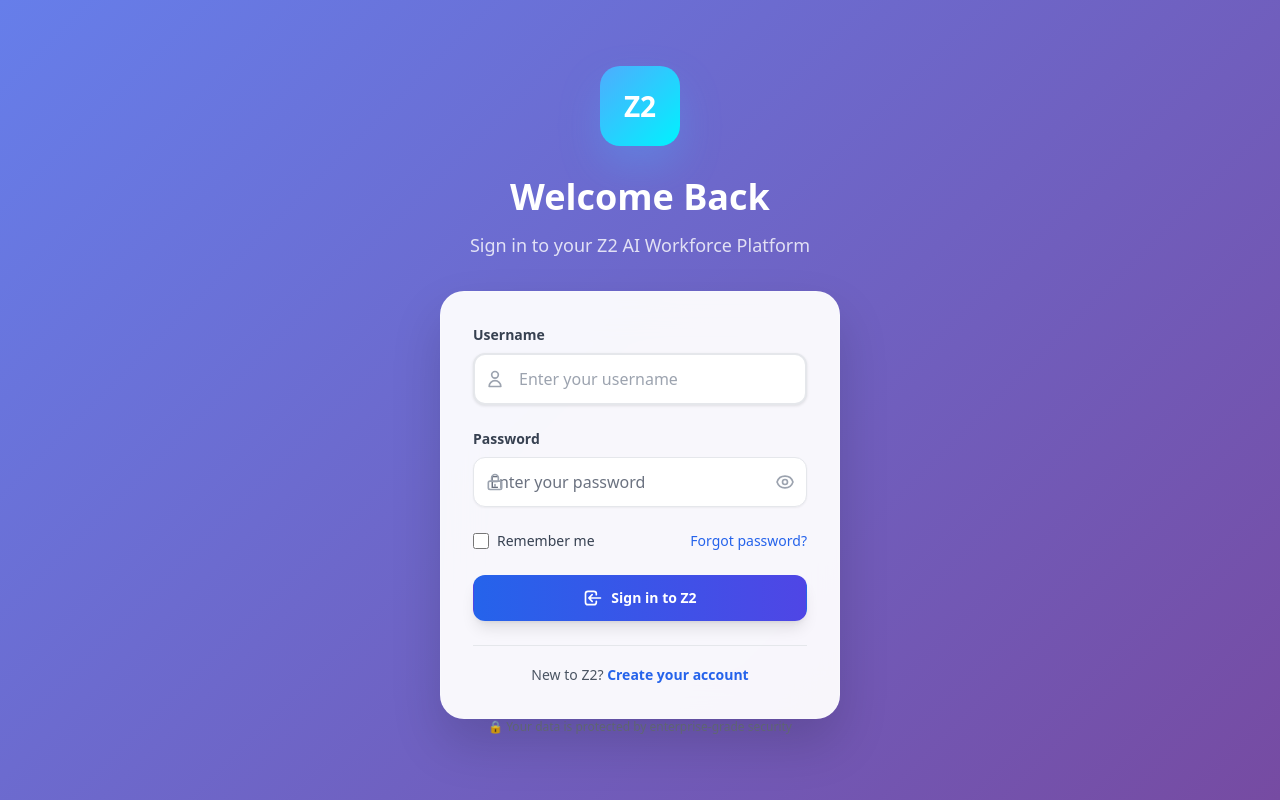
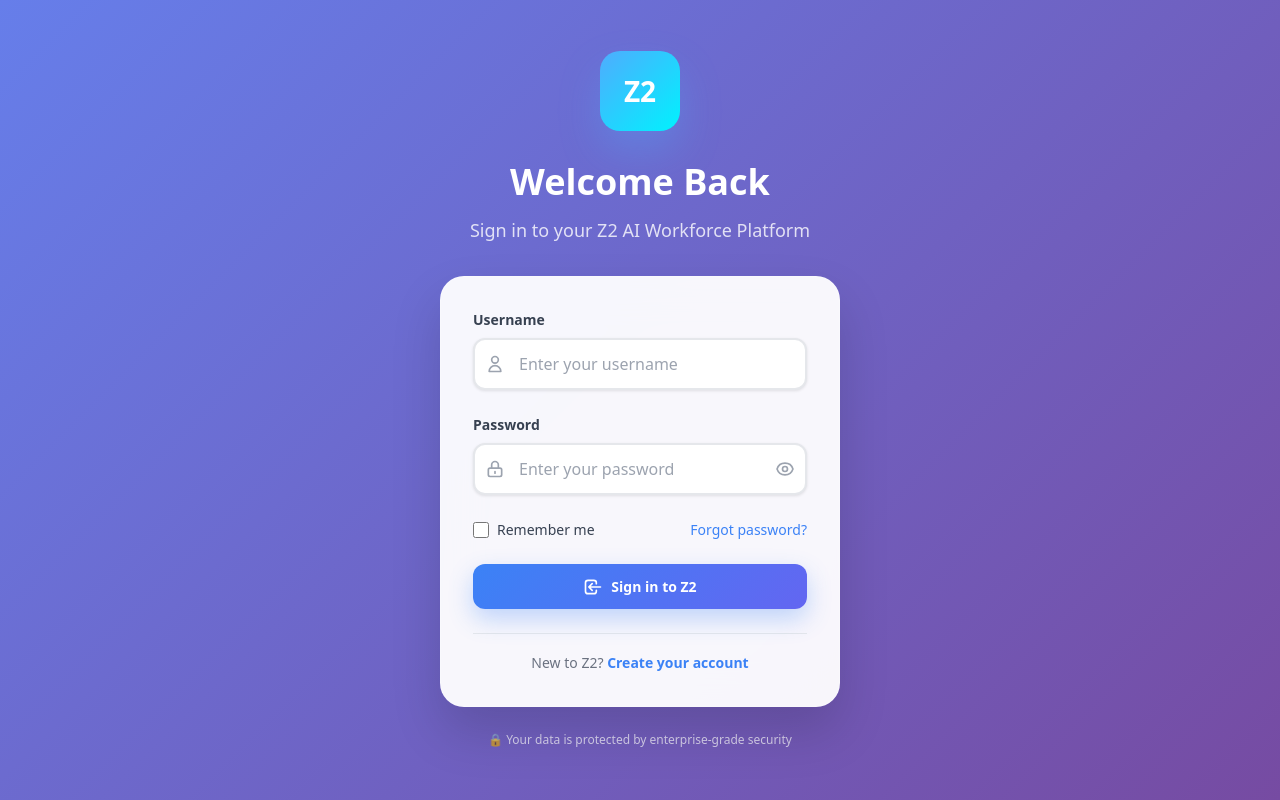
Before and after one commit to Arcane-Fly/Z2, a React (Vite) app in the folder frontend/: page /auth in a window 1280 px wide. Built offline with nearby package versions, Linux system fonts and the light colour scheme; no server answers.

Commit message:
Fix LoginForm rendering issues by converting to consistent inline styles
Co-authored-by: GaryOcean428 <81794144+GaryOcean428@users.noreply.github.com>

```diff
--- a/frontend/src/components/LoginForm.tsx
+++ b/frontend/src/components/LoginForm.tsx
@@ -179,8 +179,8 @@ export function LoginForm({ onSuccess, onSwitchToRegister }: LoginFormProps): JS
                   value={formData.username}
                   onChange={handleChange}
                   disabled={isLoading}
-                  onFocus={(e) => e.target.style.borderColor = '#3b82f6'}
-                  onBlur={(e) => e.target.style.borderColor = '#e5e7eb'}
+                  onFocus={(e) => (e.target as HTMLInputElement).style.borderColor = '#3b82f6'}
+                  onBlur={(e) => (e.target as HTMLInputElement).style.borderColor = '#e5e7eb'}
                 />
                 <div style={{
                   position: 'absolute',
@@ -198,39 +198,84 @@ export function LoginForm({ onSuccess, onSwitchToRegister }: LoginFormProps): JS
 
             {/* Password Field */}
             <div>
-              <label htmlFor="password" className="block text-sm font-semibold text-gray-700 mb-2">
+              <label htmlFor="password" style={{
+                display: 'block',
+                fontSize: '14px',
+                fontWeight: '600',
+                color: '#374151',
+                marginBottom: '8px',
+                fontFamily: 'system-ui, -apple-system, sans-serif'
+              }}>
                 Password
               </label>
-              <div className="relative">
+              <div style={{ position: 'relative' }}>
                 <input
                   id="password"
                   name="password"
                   type={showPassword ? 'text' : 'password'}
                   autoComplete="current-password"
                   required
-                  className="block w-full px-4 py-3 pr-12 bg-white border border-gray-200 rounded-xl text-gray-900 placeholder-gray-500 focus:outline-none focus:ring-2 focus:ring-blue-500 focus:border-transparent transition-all duration-200 shadow-sm hover:shadow-md"
+                  style={{
+                    display: 'block',
+                    width: '100%',
+                    padding: '12px 44px 12px 44px',
+                    background: 'white',
+                    border: '2px solid #e5e7eb',
+                    borderRadius: '12px',
+                    fontSize: '16px',
+                    color: '#111827',
+                    fontFamily: 'system-ui, -apple-system, sans-serif',
+                    outline: 'none',
+                    transition: 'all 0.2s',
+                    boxShadow: '0 1px 3px rgba(0, 0, 0, 0.1)',
+                    boxSizing: 'border-box'
+                  }}
                   placeholder="Enter your password"
                   value={formData.password}
                   onChange={handleChange}
                   disabled={isLoading}
+                  onFocus={(e) => (e.target as HTMLInputElement).style.borderColor = '#3b82f6'}
+                  onBlur={(e) => (e.target as HTMLInputElement).style.borderColor = '#e5e7eb'}
                 />
-                <div className="absolute inset-y-0 left-0 pl-3 flex items-center pointer-events-none">
-                  <svg className="h-5 w-5 text-gray-400" fill="none" viewBox="0 0 24 24" stroke="currentColor">
+                <div style={{
+                  position: 'absolute',
+                  top: '50%',
+                  left: '12px',
+                  transform: 'translateY(-50%)',
+                  pointerEvents: 'none'
+                }}>
+                  <svg style={{ height: '20px', width: '20px', color: '#9ca3af' }} fill="none" viewBox="0 0 24 24" stroke="currentColor">
                     <path strokeLinecap="round" strokeLinejoin="round" strokeWidth={2} d="M12 15v2m-6 4h12a2 2 0 002-2v-6a2 2 0 00-2-2H6a2 2 0 00-2 2v6a2 2 0 002 2zm10-10V7a4 4 0 00-8 0v4h8z" />
                   </svg>
                 </div>
                 <button
                   type="button"
-                  className="absolute inset-y-0 right-0 pr-3 flex items-center hover:text-gray-600 transition-colors"
+                  style={{
+                    position: 'absolute',
+                    top: '50%',
+                    right: '12px',
+                    transform: 'translateY(-50%)',
+                    display: 'flex',
+                    alignItems: 'center',
+                    background: 'none',
+                    border: 'none',
+                    cursor: isLoading ? 'default' : 'pointer',
+                    color: '#9ca3af',
+                    transition: 'color 0.2s',
+                    padding: '0',
+                    opacity: isLoading ? 0.5 : 1
+                  }}
                   onClick={() => setShowPassword(!showPassword)}
                   disabled={isLoading}
+                  onMouseEnter={(e) => !isLoading && ((e.target as HTMLElement).style.color = '#6b7280')}
+                  onMouseLeave={(e) => !isLoading && ((e.target as HTMLElement).style.color = '#9ca3af')}
                 >
                   {showPassword ? (
-                    <svg className="h-5 w-5 text-gray-400" fill="none" viewBox="0 0 24 24" stroke="currentColor">
+                    <svg style={{ height: '20px', width: '20px' }} fill="none" viewBox="0 0 24 24" stroke="currentColor">
                       <path strokeLinecap="round" strokeLinejoin="round" strokeWidth={2} d="M13.875 18.825A10.05 10.05 0 0112 19c-4.478 0-8.268-2.943-9.543-7a9.97 9.97 0 011.563-3.029m5.858.908a3 3 0 114.243 4.243M9.878 9.878l4.242 4.242M9.878 9.878L8.464 8.464M18.364 18.364L16.95 16.95M18.364 18.364L20 20M8.464 8.464L7.05 7.05M16.95 16.95l1.414 1.414M20 20l-1.414-1.414M16.95 16.95L20 20" />
                     </svg>
                   ) : (
-                    <svg className="h-5 w-5 text-gray-400" fill="none" viewBox="0 0 24 24" stroke="currentColor">
+                    <svg style={{ height: '20px', width: '20px' }} fill="none" viewBox="0 0 24 24" stroke="currentColor">
                       <path strokeLinecap="round" strokeLinejoin="round" strokeWidth={2} d="M15 12a3 3 0 11-6 0 3 3 0 016 0z" />
                       <path strokeLinecap="round" strokeLinejoin="round" strokeWidth={2} d="M2.458 12C3.732 7.943 7.523 5 12 5c4.478 0 8.268 2.943 9.542 7-1.274 4.057-5.064 7-9.542 7-4.477 0-8.268-2.943-9.542-7z" />
                     </svg>
@@ -240,26 +285,53 @@ export function LoginForm({ onSuccess, onSwitchToRegister }: LoginFormProps): JS
             </div>
 
             {/* Remember Me and Forgot Password */}
-            <div className="flex items-center justify-between">
-              <div className="flex items-center">
+            <div style={{ display: 'flex', alignItems: 'center', justifyContent: 'space-between' }}>
+              <div style={{ display: 'flex', alignItems: 'center' }}>
                 <input
                   id="remember_me"
                   name="remember_me"
                   type="checkbox"
-                  className="h-4 w-4 text-blue-600 focus:ring-blue-500 border-gray-300 rounded transition-colors"
+                  style={{
+                    height: '16px',
+                    width: '16px',
+                    color: '#3b82f6',
+                    border: '1px solid #d1d5db',
+                    borderRadius: '4px',
+                    cursor: isLoading ? 'default' : 'pointer',
+                    opacity: isLoading ? 0.5 : 1
+                  }}
                   checked={formData.remember_me}
                   onChange={handleChange}
                   disabled={isLoading}
                 />
-                <label htmlFor="remember_me" className="ml-2 block text-sm font-medium text-gray-700">
+                <label htmlFor="remember_me" style={{
+                  marginLeft: '8px',
+                  display: 'block',
+                  fontSize: '14px',
+                  fontWeight: '500',
+                  color: '#374151',
+                  fontFamily: 'system-ui, -apple-system, sans-serif',
+                  cursor: isLoading ? 'default' : 'pointer',
+                  opacity: isLoading ? 0.5 : 1
+                }}>
                   Remember me
                 </label>
               </div>
 
-              <div className="text-sm">
+              <div style={{ fontSize: '14px' }}>
                 <button
                   type="button"
-                  className="font-medium text-blue-600 hover:text-blue-500 transition-colors disabled:opacity-50"
+                  style={{
+                    fontWeight: '500',
+                    color: '#3b82f6',
+                    background: 'none',
+                    border: 'none',
+                    cursor: isLoading ? 'default' : 'pointer',
+                    fontFamily: 'system-ui, -apple-system, sans-serif',
+                    padding: '0',
+                    transition: 'color 0.2s',
+                    opacity: isLoading ? 0.5 : 1
+                  }}
                   disabled={isLoading}
                   onClick={() => {
                     // Create a mailto link for password reset requests
@@ -271,6 +343,8 @@ export function LoginForm({ onSuccess, onSwitchToRegister }: LoginFormProps): JS
                     );
                     window.location.href = `mailto:support@z2.ai?subject=${subject}&body=${body}`;
                   }}
+                  onMouseEnter={(e) => !isLoading && ((e.target as HTMLElement).style.color = '#2563eb')}
+                  onMouseLeave={(e) => !isLoading && ((e.target as HTMLElement).style.color = '#3b82f6')}
                 >
                   Forgot password?
                 </button>
@@ -281,16 +355,61 @@ export function LoginForm({ onSuccess, onSwitchToRegister }: LoginFormProps): JS
             <button
               type="submit"
               disabled={isLoading}
-              className="group relative w-full flex justify-center py-3 px-4 border border-transparent text-sm font-semibold rounded-xl text-white bg-gradient-to-r from-blue-600 to-indigo-600 hover:from-blue-700 hover:to-indigo-700 focus:outline-none focus:ring-2 focus:ring-offset-2 focus:ring-blue-500 disabled:opacity-50 disabled:cursor-not-allowed transition-all duration-200 shadow-lg hover:shadow-xl transform hover:-translate-y-0.5"
+              style={{
+                position: 'relative',
+                width: '100%',
+                display: 'flex',
+                justifyContent: 'center',
+                alignItems: 'center',
+                padding: '12px 16px',
+                border: 'none',
+                fontSize: '14px',
+                fontWeight: '600',
+                borderRadius: '12px',
+                color: 'white',
+                background: isLoading
+                  ? 'linear-gradient(135deg, #9ca3af 0%, #6b7280 100%)'
+                  : 'linear-gradient(135deg, #3b82f6 0%, #6366f1 100%)',
+                cursor: isLoading ? 'default' : 'pointer',
+                transition: 'all 0.2s',
+                boxShadow: '0 10px 25px rgba(59, 130, 246, 0.3)',
+                transform: 'translateY(0)',
+                fontFamily: 'system-ui, -apple-system, sans-serif',
+                opacity: isLoading ? 0.7 : 1
+              }}
+              onMouseEnter={(e) => {
+                if (!isLoading) {
+                  const target = e.target as HTMLElement;
+                  target.style.background = 'linear-gradient(135deg, #2563eb 0%, #4f46e5 100%)';
+                  target.style.transform = 'translateY(-2px)';
+                  target.style.boxShadow = '0 15px 35px rgba(59, 130, 246, 0.4)';
+                }
+              }}
+              onMouseLeave={(e) => {
+                if (!isLoading) {
+                  const target = e.target as HTMLElement;
+                  target.style.background = 'linear-gradient(135deg, #3b82f6 0%, #6366f1 100%)';
+                  target.style.transform = 'translateY(0)';
+                  target.style.boxShadow = '0 10px 25px rgba(59, 130, 246, 0.3)';
+                }
+              }}
             >
               {isLoading ? (
-                <div className="flex items-center">
-                  <div className="animate-spin rounded-full h-5 w-5 border-b-2 border-white mr-2"></div>
+                <div style={{ display: 'flex', alignItems: 'center' }}>
+                  <div style={{
+                    width: '20px',
+                    height: '20px',
+                    border: '2px solid transparent',
+                    borderTop: '2px solid white',
+                    borderRadius: '50%',
+                    marginRight: '8px',
+                    animation: 'spin 1s linear infinite'
+                  }}></div>
                   Signing in...
                 </div>
               ) : (
-                <div className="flex items-center">
-                  <svg className="h-5 w-5 mr-2" fill="none" viewBox="0 0 24 24" stroke="currentColor">
+                <div style={{ display: 'flex', alignItems: 'center' }}>
+                  <svg style={{ height: '20px', width: '20px', marginRight: '8px' }} fill="none" viewBox="0 0 24 24" stroke="currentColor">
                     <path strokeLinecap="round" strokeLinejoin="round" strokeWidth={2} d="M11 16l-4-4m0 0l4-4m-4 4h14m-5 4v1a3 3 0 01-3 3H6a3 3 0 01-3-3V7a3 3 0 013-3h7a3 3 0 013 3v1" />
                   </svg>
                   Sign in to Z2
@@ -300,14 +419,34 @@ export function LoginForm({ onSuccess, onSwitchToRegister }: LoginFormProps): JS
 
             {/* Register Link */}
             {onSwitchToRegister && (
-              <div className="text-center pt-4 border-t border-gray-200">
-                <span className="text-sm text-gray-600">
+              <div style={{
+                textAlign: 'center',
+                paddingTop: '16px',
+                borderTop: '1px solid #e5e7eb'
+              }}>
+                <span style={{
+                  fontSize: '14px',
+                  color: '#6b7280',
+                  fontFamily: 'system-ui, -apple-system, sans-serif'
+                }}>
                   New to Z2?{' '}
                   <button
                     type="button"
-                    className="font-semibold text-blue-600 hover:text-blue-500 transition-colors"
+                    style={{
+                      fontWeight: '600',
+                      color: '#3b82f6',
+                      background: 'none',
+                      border: 'none',
+                      cursor: isLoading ? 'default' : 'pointer',
+                      fontFamily: 'system-ui, -apple-system, sans-serif',
+                      padding: '0',
+                      transition: 'color 0.2s',
+                      opacity: isLoading ? 0.5 : 1
+                    }}
                     onClick={onSwitchToRegister}
                     disabled={isLoading}
+                    onMouseEnter={(e) => !isLoading && ((e.target as HTMLElement).style.color = '#2563eb')}
+                    onMouseLeave={(e) => !isLoading && ((e.target as HTMLElement).style.color = '#3b82f6')}
                   >
                     Create your account
                   </button>
@@ -318,8 +457,13 @@ export function LoginForm({ onSuccess, onSwitchToRegister }: LoginFormProps): JS
         </div>
 
         {/* Security Note */}
-        <div className="text-center">
-          <p className="text-xs text-gray-500">
+        <div style={{ textAlign: 'center', marginTop: '24px' }}>
+          <p style={{
+            fontSize: '12px',
+            color: 'rgba(255, 255, 255, 0.7)',
+            fontFamily: 'system-ui, -apple-system, sans-serif',
+            margin: '0'
+          }}>
             🔒 Your data is protected by enterprise-grade security
           </p>
         </div>
```
Also changed, not shown: frontend/src/index.css (+10 -0 lines).
